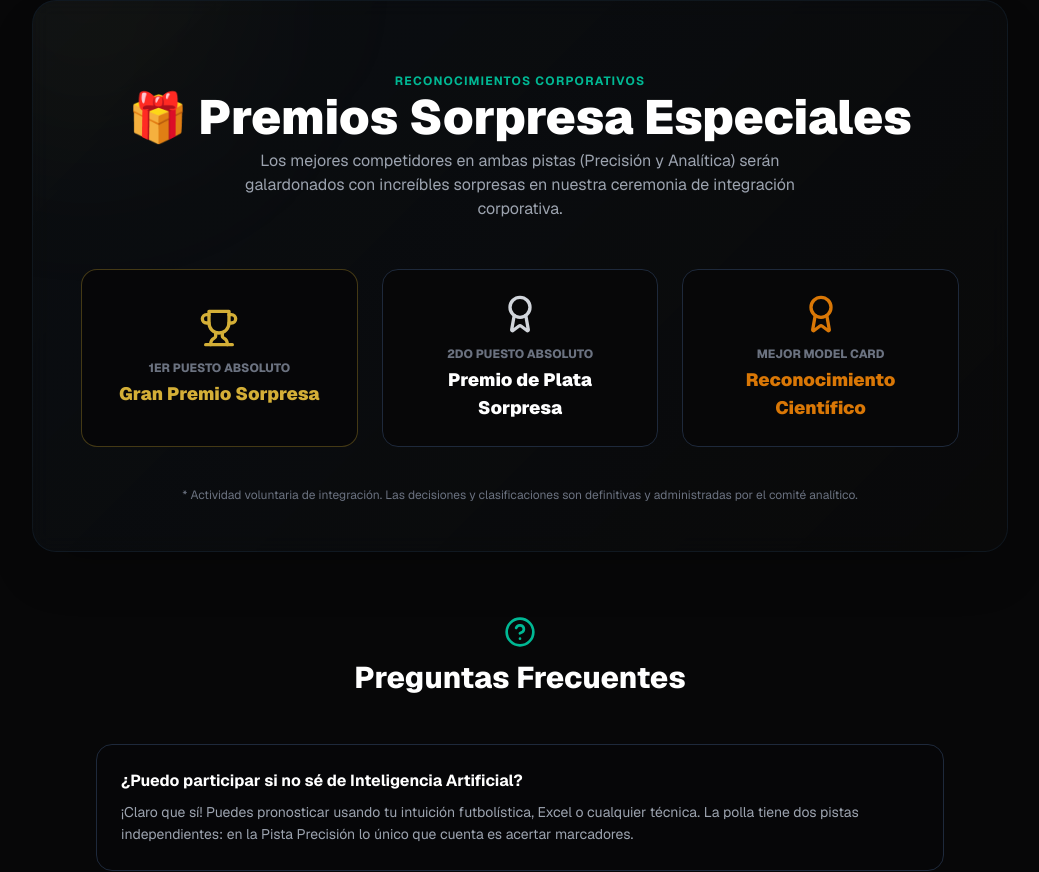
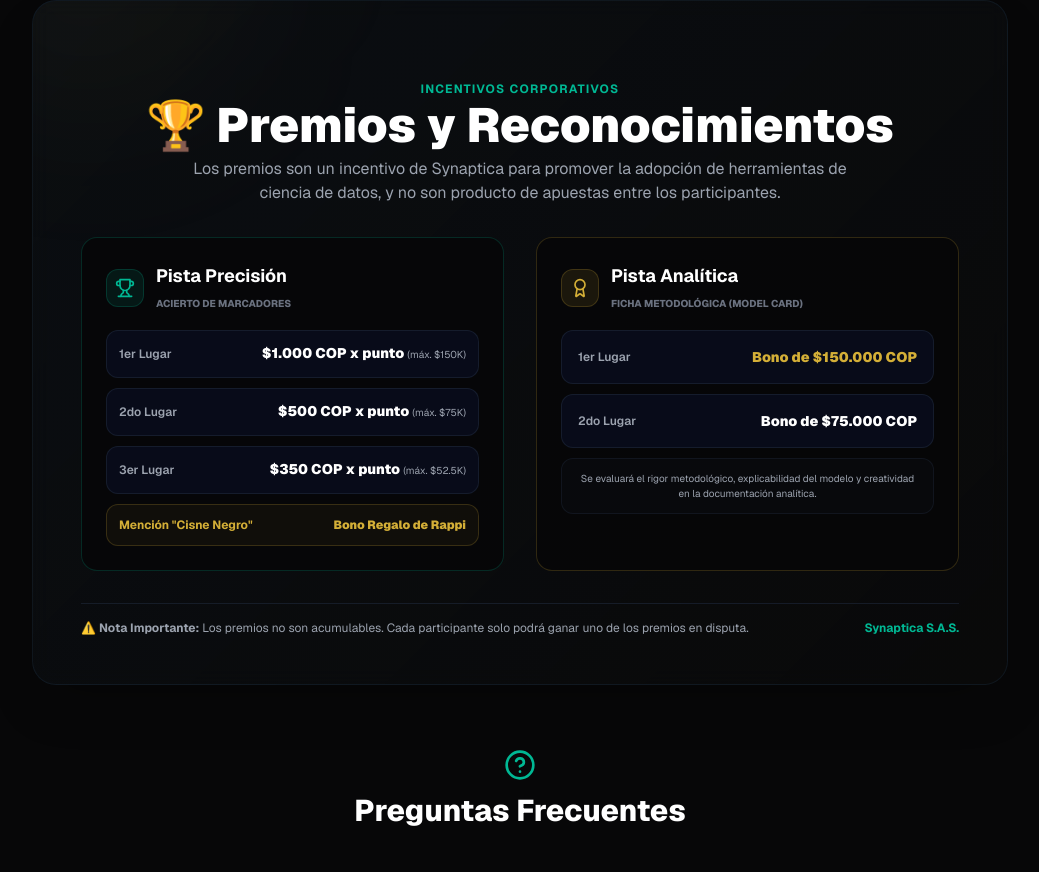
Before and after one commit to Cracklord98/synaptica_mundial_2026, a Next.js app: page / in a window 1280 px wide. Shown: the part 1836-2708 px from the top of the page, without its empty margins (120-1159 px from the left). Built offline with nearby package versions, Linux system fonts and the light colour scheme.

Commit message:
feat: update home page landing page with official prizes and corporate rules

```diff
--- a/app/page.tsx
+++ b/app/page.tsx
@@ -330,40 +330,85 @@ export default function Home() {
 
       {/* Prizes Pool Box */}
       <section id="premios" className="w-full max-w-5xl px-6 py-16">
-        <div className="premium-card p-8 md:p-12 rounded-3xl border border-[#1e293b] bg-gradient-to-r from-[#1A2B3C]/10 via-[#070708] to-[#1A2B3C]/10 text-center space-y-6 shadow-2xl relative overflow-hidden">
+        <div className="premium-card p-8 md:p-12 rounded-3xl border border-[#1e293b]/70 bg-gradient-to-r from-[#1A2B3C]/10 via-[#070708] to-[#1A2B3C]/10 space-y-8 shadow-2xl relative overflow-hidden">
           <div className="absolute top-[-30%] left-[-10%] w-[300px] h-[300px] bg-[#D4AF37]/5 rounded-full blur-[100px] pointer-events-none" />
+          <div className="absolute bottom-[-30%] right-[-10%] w-[300px] h-[300px] bg-[#00B894]/3 rounded-full blur-[100px] pointer-events-none" />
 
-          <div className="relative z-10">
-            <span className="text-[#00B894] font-bold text-xs uppercase tracking-widest block">Reconocimientos Corporativos</span>
-            <h2 className="text-3xl md:text-5xl font-black text-white mt-1">🎁 Premios Sorpresa Especiales</h2>
-            <p className="text-sm sm:text-base text-gray-400 mt-2 max-w-xl mx-auto leading-relaxed">
-              Los mejores competidores en ambas pistas (Precisión y Analítica) serán galardonados con increíbles sorpresas en nuestra ceremonia de integración corporativa.
+          <div className="relative z-10 text-center">
+            <span className="text-[#00B894] font-bold text-xs uppercase tracking-widest block">Incentivos Corporativos</span>
+            <h2 className="text-3xl md:text-5xl font-black text-white mt-1">🏆 Premios y Reconocimientos</h2>
+            <p className="text-sm sm:text-base text-gray-400 mt-2 max-w-2xl mx-auto leading-relaxed">
+              Los premios son un incentivo de Synaptica para promover la adopción de herramientas de ciencia de datos, y no son producto de apuestas entre los participantes.
             </p>
           </div>
 
-          <div className="grid grid-cols-1 sm:grid-cols-3 gap-6 pt-6 relative z-10">
-            <div className="bg-[#070708]/90 p-6 rounded-2xl border border-[#D4AF37]/30 hover:border-[#D4AF37]/60 transition-all flex flex-col justify-center items-center group">
-              <Trophy className="h-10 w-10 text-[#D4AF37] mb-3 group-hover:scale-110 transition-transform" />
-              <span className="text-xs text-gray-500 block font-extrabold uppercase">1er Puesto Absoluto</span>
-              <strong className="text-lg font-black text-[#D4AF37] mt-1">Gran Premio Sorpresa</strong>
+          <div className="grid grid-cols-1 md:grid-cols-2 gap-8 relative z-10">
+            {/* Pista Precision Card */}
+            <div className="bg-[#070708]/90 p-6 rounded-2xl border border-[#00B894]/20 hover:border-[#00B894]/40 transition-all space-y-4 text-left">
+              <div className="flex items-center gap-3">
+                <div className="p-2 bg-[#00B894]/10 rounded-lg border border-[#00B894]/20">
+                  <Trophy className="h-5 w-5 text-[#00B894]" />
+                </div>
+                <div>
+                  <h3 className="text-lg font-bold text-white">Pista Precisión</h3>
+                  <span className="text-[10px] text-gray-500 font-extrabold uppercase">Acierto de Marcadores</span>
+                </div>
+              </div>
+
+              <div className="space-y-2.5">
+                <div className="flex justify-between items-center bg-[#0d1535]/40 p-3 rounded-xl border border-[#1e293b]/60">
+                  <span className="text-xs text-gray-400 font-semibold">1er Lugar</span>
+                  <strong className="text-sm font-black text-white">$1.000 COP x punto <span className="text-[10px] text-gray-400 font-normal">(máx. $150K)</span></strong>
+                </div>
+                <div className="flex justify-between items-center bg-[#0d1535]/40 p-3 rounded-xl border border-[#1e293b]/60">
+                  <span className="text-xs text-gray-400 font-semibold">2do Lugar</span>
+                  <strong className="text-sm font-black text-white">$500 COP x punto <span className="text-[10px] text-gray-400 font-normal">(máx. $75K)</span></strong>
+                </div>
+                <div className="flex justify-between items-center bg-[#0d1535]/40 p-3 rounded-xl border border-[#1e293b]/60">
+                  <span className="text-xs text-gray-400 font-semibold">3er Lugar</span>
+                  <strong className="text-sm font-black text-white">$350 COP x punto <span className="text-[10px] text-gray-400 font-normal">(máx. $52.5K)</span></strong>
+                </div>
+                <div className="flex justify-between items-center bg-[#D4AF37]/5 p-3 rounded-xl border border-[#D4AF37]/20">
+                  <span className="text-xs text-[#D4AF37] font-bold">Mención "Cisne Negro"</span>
+                  <strong className="text-xs font-black text-[#D4AF37]">Bono Regalo de Rappi</strong>
+                </div>
+              </div>
             </div>
 
-            <div className="bg-[#070708]/90 p-6 rounded-2xl border border-[#1e293b] hover:border-[#00B894]/40 transition-all flex flex-col justify-center items-center group">
-              <Award className="h-10 w-10 text-gray-300 mb-3 group-hover:scale-110 transition-transform" />
-              <span className="text-xs text-gray-500 block font-extrabold uppercase">2do Puesto Absoluto</span>
-              <strong className="text-lg font-black text-white mt-1">Premio de Plata Sorpresa</strong>
-            </div>
+            {/* Pista Analitica Card */}
+            <div className="bg-[#070708]/90 p-6 rounded-2xl border border-[#D4AF37]/20 hover:border-[#D4AF37]/40 transition-all space-y-4 text-left">
+              <div className="flex items-center gap-3">
+                <div className="p-2 bg-[#D4AF37]/10 rounded-lg border border-[#D4AF37]/20">
+                  <Award className="h-5 w-5 text-[#D4AF37]" />
+                </div>
+                <div>
+                  <h3 className="text-lg font-bold text-white">Pista Analítica</h3>
+                  <span className="text-[10px] text-gray-500 font-extrabold uppercase">Ficha Metodológica (Model Card)</span>
+                </div>
+              </div>
 
-            <div className="bg-[#070708]/90 p-6 rounded-2xl border border-[#1e293b] hover:border-[#00B894]/40 transition-all flex flex-col justify-center items-center group">
-              <Award className="h-10 w-10 text-amber-600 mb-3 group-hover:scale-110 transition-transform" />
-              <span className="text-xs text-gray-500 block font-extrabold uppercase">Mejor Model Card</span>
-              <strong className="text-lg font-black text-amber-600 mt-1">Reconocimiento Científico</strong>
+              <div className="space-y-2.5">
+                <div className="flex justify-between items-center bg-[#0d1535]/40 p-4 rounded-xl border border-[#1e293b]/60">
+                  <span className="text-xs text-gray-400 font-semibold">1er Lugar</span>
+                  <strong className="text-sm font-black text-[#D4AF37]">Bono de $150.000 COP</strong>
+                </div>
+                <div className="flex justify-between items-center bg-[#0d1535]/40 p-4 rounded-xl border border-[#1e293b]/60">
+                  <span className="text-xs text-gray-400 font-semibold">2do Lugar</span>
+                  <strong className="text-sm font-black text-white">Bono de $75.000 COP</strong>
+                </div>
+                <div className="p-3 bg-[#1e293b]/10 rounded-xl border border-[#1e293b]/40 text-center">
+                  <p className="text-[10px] text-gray-400 leading-normal">
+                    Se evaluará el rigor metodológico, explicabilidad del modelo y creatividad en la documentación analítica.
+                  </p>
+                </div>
+              </div>
             </div>
           </div>
 
-          <p className="text-xs text-gray-500 pt-4 relative z-10">
-            * Actividad voluntaria de integración. Las decisiones y clasificaciones son definitivas y administradas por el comité analítico.
-          </p>
+          <div className="pt-4 border-t border-[#1e293b]/60 text-xs text-gray-400 flex flex-col sm:flex-row justify-between items-center gap-2 relative z-10 text-left">
+            <span>⚠️ <strong>Nota Importante:</strong> Los premios no son acumulables. Cada participante solo podrá ganar uno de los premios en disputa.</span>
+            <span className="text-[#00B894] font-bold">Synaptica S.A.S.</span>
+          </div>
         </div>
       </section>
 
```
